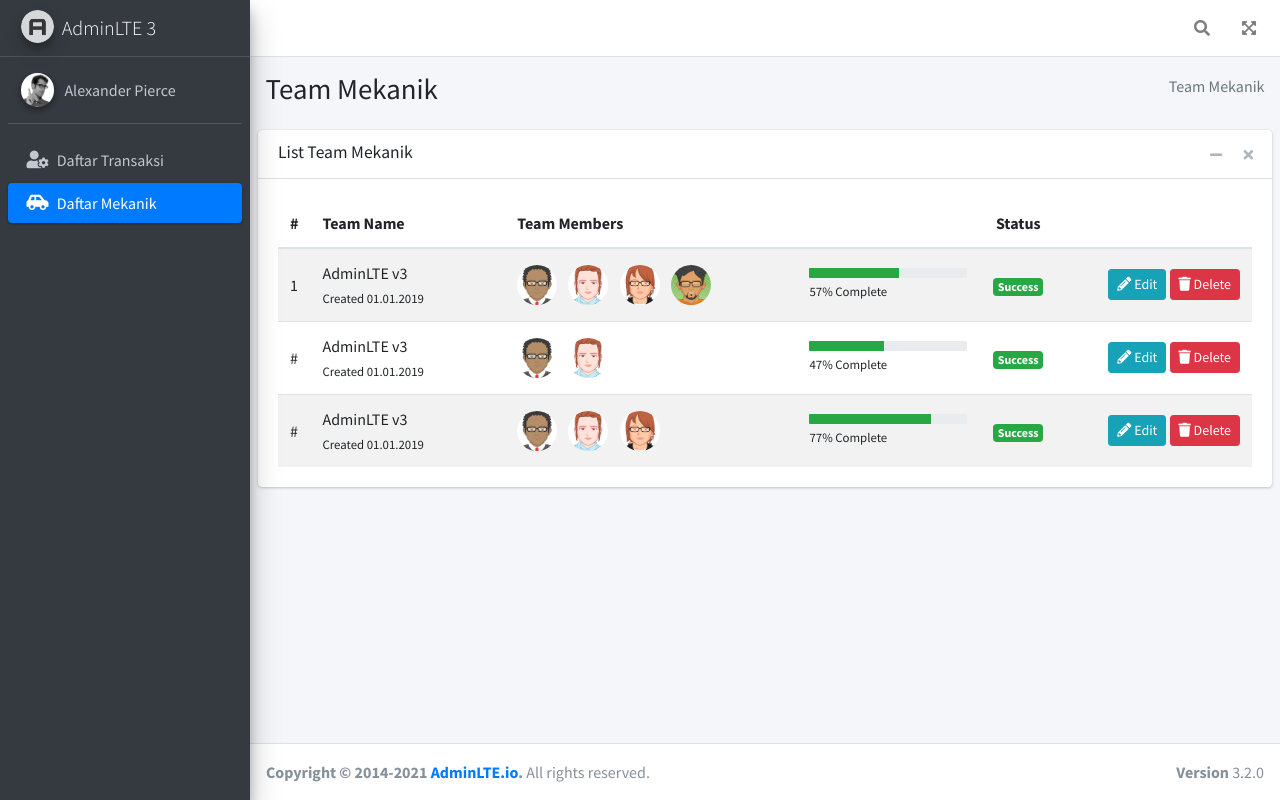
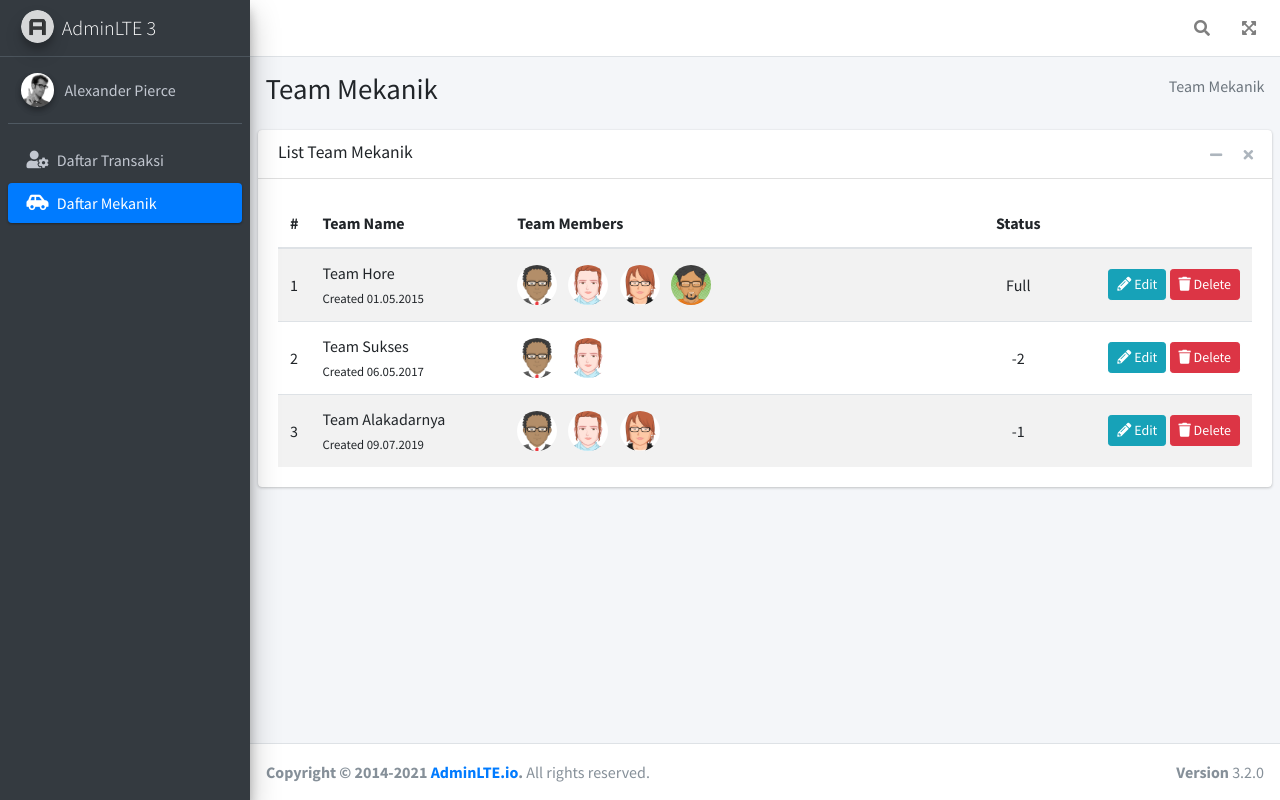
Before and after one commit to raffirmdhn/uas-pw, a PHP site: page /daftar-mekanik.php in a window 1280 px wide. Run offline with PHP 8.4, Linux system fonts and the light colour scheme; some libraries are stand-ins or nearby versions.

Commit message:
mengubah nama team dan menghapus progres

```diff
--- a/admin-pages/daftar-mekanik.php
+++ b/admin-pages/daftar-mekanik.php
@@ -87,11 +87,11 @@
                   </td>
                   <td>
                     <a>
-                      AdminLTE v3
+                      Team Hore
                     </a>
                     <br />
                     <small>
-                      Created 01.01.2019
+                      Created 01.05.2015
                     </small>
                   </td>
                   <td>
@@ -111,16 +111,10 @@
                     </ul>
                   </td>
                   <td class="project_progress">
-                    <div class="progress progress-sm">
-                      <div class="progress-bar bg-green" role="progressbar" aria-valuenow="57" aria-valuemin="0" aria-valuemax="100" style="width: 57%">
-                      </div>
-                    </div>
-                    <small>
-                      57% Complete
-                    </small>
+
                   </td>
                   <td class="project-state">
-                    <span class="badge badge-success">Success</span>
+                    <span>Full</span>
                   </td>
                   <td class="project-actions text-right">
                     <a class="btn btn-info btn-sm" href="edit-mekanik.php?id=1">
@@ -128,7 +122,7 @@
                       </i>
                       Edit
                     </a>
-                    <a class="btn btn-danger btn-sm" href="#" onclick="confirm('Hapus data mekanik?') && alert('Mekanik berhasil dihapus!')">
+                    <a class="btn btn-danger btn-sm" href="#" onclick="confirm('Hapus Team Hore?') && alert('Mekanik Team Hore berhasil dihapus!')">
                       <i class="fas fa-trash">
                       </i>
                       Delete
@@ -137,15 +131,15 @@
                 </tr>
                 <tr>
                   <td>
-                    #
+                    2
                   </td>
                   <td>
                     <a>
-                      AdminLTE v3
+                      Team Sukses
                     </a>
                     <br />
                     <small>
-                      Created 01.01.2019
+                      Created 06.05.2017
                     </small>
                   </td>
                   <td>
@@ -159,16 +153,10 @@
                     </ul>
                   </td>
                   <td class="project_progress">
-                    <div class="progress progress-sm">
-                      <div class="progress-bar bg-green" role="progressbar" aria-valuenow="47" aria-valuemin="0" aria-valuemax="100" style="width: 47%">
-                      </div>
-                    </div>
-                    <small>
-                      47% Complete
-                    </small>
+
                   </td>
                   <td class="project-state">
-                    <span class="badge badge-success">Success</span>
+                    <span>-2</span>
                   </td>
                   <td class="project-actions text-right">
                     <a class="btn btn-info btn-sm" href="edit-mekanik.php?id=2">
@@ -185,15 +173,15 @@
                 </tr>
                 <tr>
                   <td>
-                    #
+                    3
                   </td>
                   <td>
                     <a>
-                      AdminLTE v3
+                      Team Alakadarnya
                     </a>
                     <br />
                     <small>
-                      Created 01.01.2019
+                      Created 09.07.2019
                     </small>
                   </td>
                   <td>
@@ -210,16 +198,10 @@
                     </ul>
                   </td>
                   <td class="project_progress">
-                    <div class="progress progress-sm">
-                      <div class="progress-bar bg-green" role="progressbar" aria-valuenow="77" aria-valuemin="0" aria-valuemax="100" style="width: 77%">
-                      </div>
-                    </div>
-                    <small>
-                      77% Complete
-                    </small>
+
                   </td>
                   <td class="project-state">
-                    <span class="badge badge-success">Success</span>
+                    <span>-1</span>
                   </td>
                   <td class="project-actions text-right">
                     <a class="btn btn-info btn-sm" href="edit-mekanik.php?id=3">
@@ -244,6 +226,7 @@
       </section>
       <!-- /.content -->
     </div>
+
     <!-- /.content-wrapper -->
 
     <!-- footer -->
```
